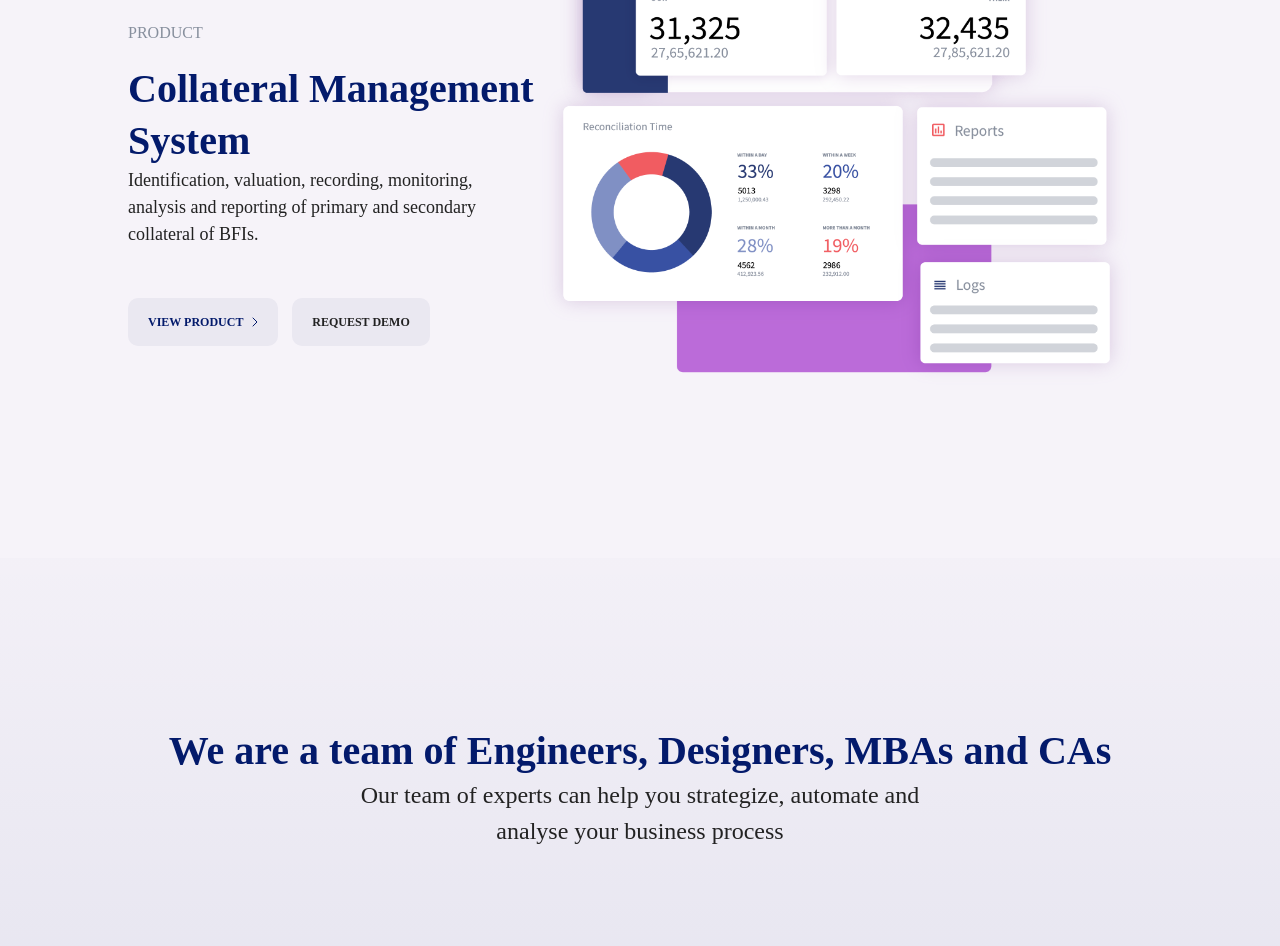
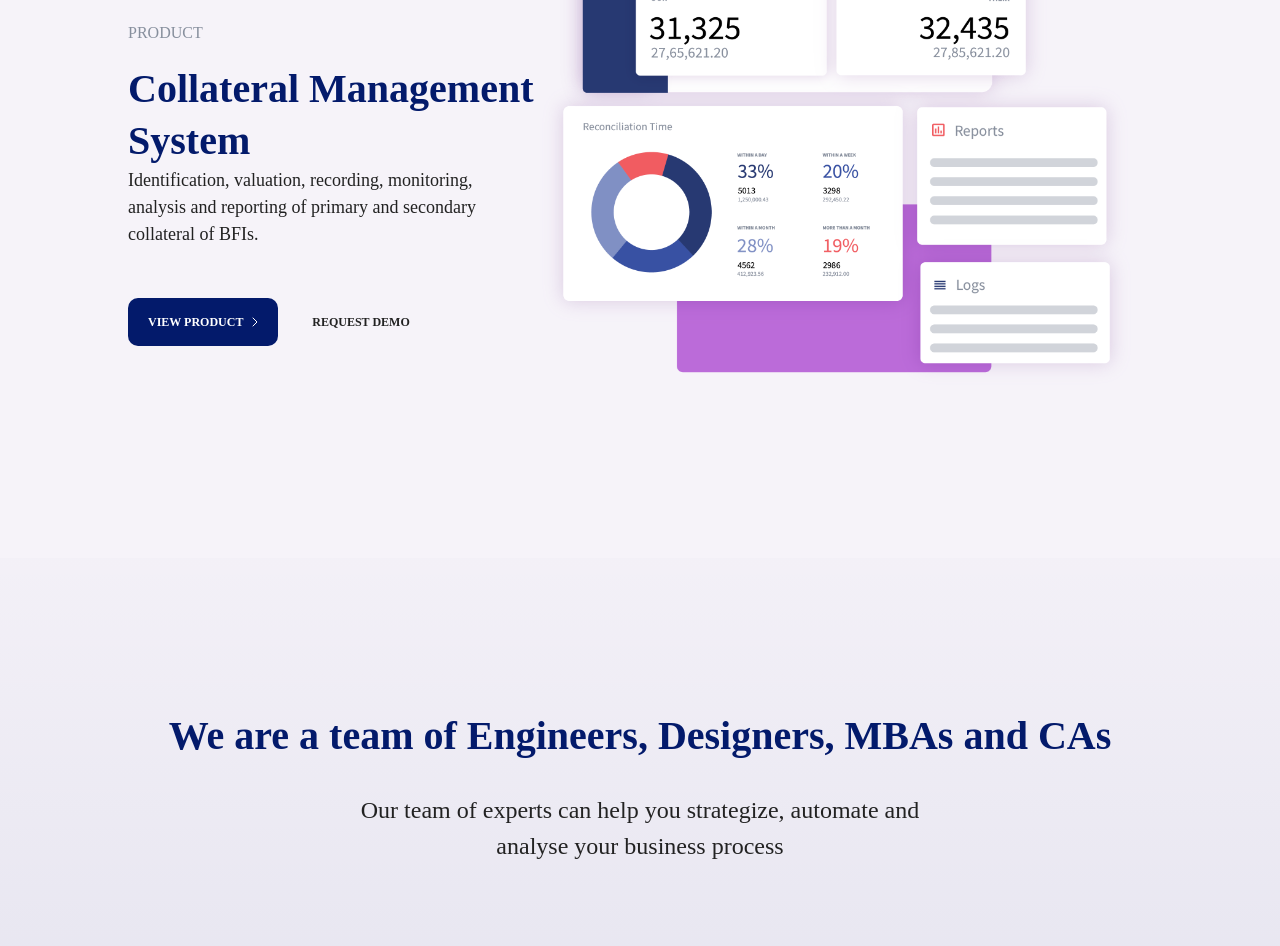
Before and after one commit to ssabinn/gokyoweb, a website with bundled scripts: page index.html in a window 1280 px wide. Shown: the part 2261-3207 px from the top of the page. Built offline with nearby package versions, Linux system fonts and the light colour scheme; a web font is replaced by a local one.

Commit message:
aniamtion changes

```diff
--- a/app.js
+++ b/app.js
@@ -160,11 +160,11 @@ const whatWeDoElement = ({title,subtitle})=>{
     <div class="what-we-do" id="what-we-do"><div class="container">
     <div class="home-image" id="home-animation"></div>
     <div class="home-image-mobile" id="home-animation-mobile"></div>
-    <div class="title">
+    <div class="title" id="rndtitle">
     ${title}
     </div>
     <br/>
-    <div class="description">
+    <div class="description" id="rnddesc">
     ${subtitle}
     </div>
     </div>
@@ -179,10 +179,10 @@ const whoWeAreElement = ({title,subtitle,services})=>{
     <div class="who-we-are">
     <div class="container">
 
-    <div class="title">
+    <div id="whotitle" class="title">
         ${title}
     </div>
-    <div class="description">
+    <div id="whodesc" class="description">
          ${subtitle}
     </div>
     <div class="services" id="services">
@@ -259,7 +259,7 @@ const productsElement = (products=[]) => {
         0${index+1}
 </div>
 
-<div class="product-title">
+<div id="${product.name}-detail" class="product-title">
     <div class="product-product">PRODUCT</div>
     <div class="title no-margin", style="text-align: start; max-width: 450px;">
     ${product.fullName}
@@ -323,8 +323,9 @@ target="_blank"
 >
 ${large?text:text.toUpperCase()}
 
-${hasArrow?`&nbsp;&nbsp;<object type="image/svg+xml" data="assets/${reverse?'arrow_right_white':'arrow_right'}.svg"></object>`:''}
+${hasArrow?`&nbsp;&nbsp;<object type="image/svg+xml" data="assets/${reverse?'arrow_right':'arrow_right_white'}.svg"></object>`:''}
 </a>`
+
 
 const scrollHandler = (e,{products=[],services=[]}) => {
 
@@ -343,9 +344,8 @@ const scrollHandler = (e,{products=[],services=[]}) => {
 
     //TODO: new scroll driven animation
 
-
-    let scrollMultiplier = 0.8; //ratio of animation speed with respect to pixels scrolled (lower means slower animation)
-    let scrollOffset = 60; //animation starts only after this amount of scroll
+    let scrollMultiplier = 0.9; //ratio of animation speed with respect to pixels scrolled (lower means slower animation)
+    let scrollOffset = 40; //animation starts only after this amount of scroll
     let animationFrame =
         parseInt(scrollY*scrollMultiplier-scrollOffset)>homeAnimation.getDuration(true)
             ?
@@ -375,6 +375,16 @@ const scrollHandler = (e,{products=[],services=[]}) => {
             parseInt(scrollY*mobileScrollMultiplier-mobileScrollOffset);
     homeAnimationMobile.goToAndStop(mobileAnimationFrame>0?mobileAnimationFrame:0,true)
 
+    slideInTransition({
+        id:'rndtitle',
+        axis:'Y',
+        offset: 450
+    })
+    slideInTransition({
+        id:'rnddesc',
+        axis:'Y',
+        offset: 450
+    })
 
     //TODO: product scroll animation - right>left
     products.forEach((product)=>{
@@ -382,15 +392,35 @@ const scrollHandler = (e,{products=[],services=[]}) => {
         slideInTransition({
             id:product.name+'-image',
             axis:'X',
-            offset:-100,
+            offset:-200,
             opacityMultiplier: 4
+        })
+
+        slideInTransition({
+            id:product.name+'-detail',
+            axis:'y',
+            offset: 300,
+            opacityMultiplier: 2
         })
     })
 
     //TODO: services scroll animation - right>left
+    services.forEach((service, index)=>{
         slideInTransition({
-        id:'services',
-        axis:'X',
+            id:service.name,
+            axis:'Y',
+            offset: 500 - index*50
+        })
+    })
+
+    slideInTransition({
+        id:'whotitle',
+        axis:'Y',
+        offset: 400
+    })
+    slideInTransition({
+        id:'whodesc',
+        axis:'Y',
         offset: 400
     })
 
@@ -398,8 +428,10 @@ const scrollHandler = (e,{products=[],services=[]}) => {
     slideInTransition({
         id:'footer',
         axis:'Y',
-        offset: 0
+        offset: -100,
+        opacityMultiplier: 50
     })
+
 
     //TODO: what-we-do scroll animation - bottom>top
 
--- a/data.json
+++ b/data.json
@@ -10,7 +10,7 @@
           "name": "Contact Us",
           "iconUrl": "assets/contact.svg",
 
-          "link": ""
+          "link": "mailto:hey@gokyolabs.com"
         }
       ]
     }
@@ -42,8 +42,8 @@
       "fullName": "Gokyo Reconciler",
       "description": "Automated reconciliation of financial data, follow-ups, activity logs, and reporting.",
       "links": {
-        "demo": "",
-        "view": ""
+        "demo": "recon.gokyolabs.com",
+        "view": "recon.gokyolabs.com"
       }
     },
     {
@@ -55,8 +55,8 @@
       "description": "Identification, valuation, recording, monitoring, analysis and reporting of primary and secondary collateral of BFIs. ",
       "new": true,
       "links": {
-        "demo": "",
-        "view": ""
+        "demo": "collateral.gokyolabs.com",
+        "view": "collateral.gokyolabs.com"
       }
     }
   ],
@@ -94,6 +94,6 @@
         "url": "https://www.google.com/maps/place/RARA+Labs/@27.6573756,85.3235313,13z/data=!4m8!1m2!2m1!1srara+labs!3m4!1s0x0:0x7ecca74b6ded7509!8m2!3d27.6662545!4d85.3153825"
       }
     },
-    "copyright": "Copyright © 2020 Gokyo Labs . Privacy & Terms"
+    "copyright": "Copyright © 2020 Gokyo Labs"
   }
 }
--- a/style.css
+++ b/style.css
@@ -25,10 +25,12 @@ body{
     overflow-x: hidden;
     font-size: 10px;
     background: var(--background-color);
+    box-sizing: border-box;
 }
 
 #root{
-    overflow-x: hidden;
+    overflow: hidden;
+    box-sizing: border-box;
 }
 
 #dropdown-menu{
@@ -221,6 +223,9 @@ body{
     color: #000000;
 
 }
+#whodesc {
+    margin-top: 30px;
+}
 
 .inverse{
     color: white;
@@ -375,7 +380,7 @@ margin-top:60px;
     display: flex;
     align-items: center;
     justify-content: center;
-    background: rgba(3, 26, 107, 0.05);
+    color: rgba(3, 26, 107, 0.05);
     border-radius: 10px;
 
     margin-right: 14px;
@@ -388,9 +393,21 @@ margin-top:60px;
     font-size: 12px;
     line-height: 150%;
     /* identical to box height, or 18px */
+    color: #031A6B;
+}
+.app-button:hover{
+    background: rgba(3, 26, 107, 0.2);
+    /* color: #fff !important; */
+    cursor: pointer;
+}
+.app-button:first-child{
+    background: var(--primary-color);
+    color: #fff ;
+}
+.app-button:first-child:hover {
+    background: var(--primary-color);
+    color: #fff !important;
 
-
-    color: #031A6B;
 }
 
 .large-button{
```
Lines whose indentation alone changed are shown as unchanged.
